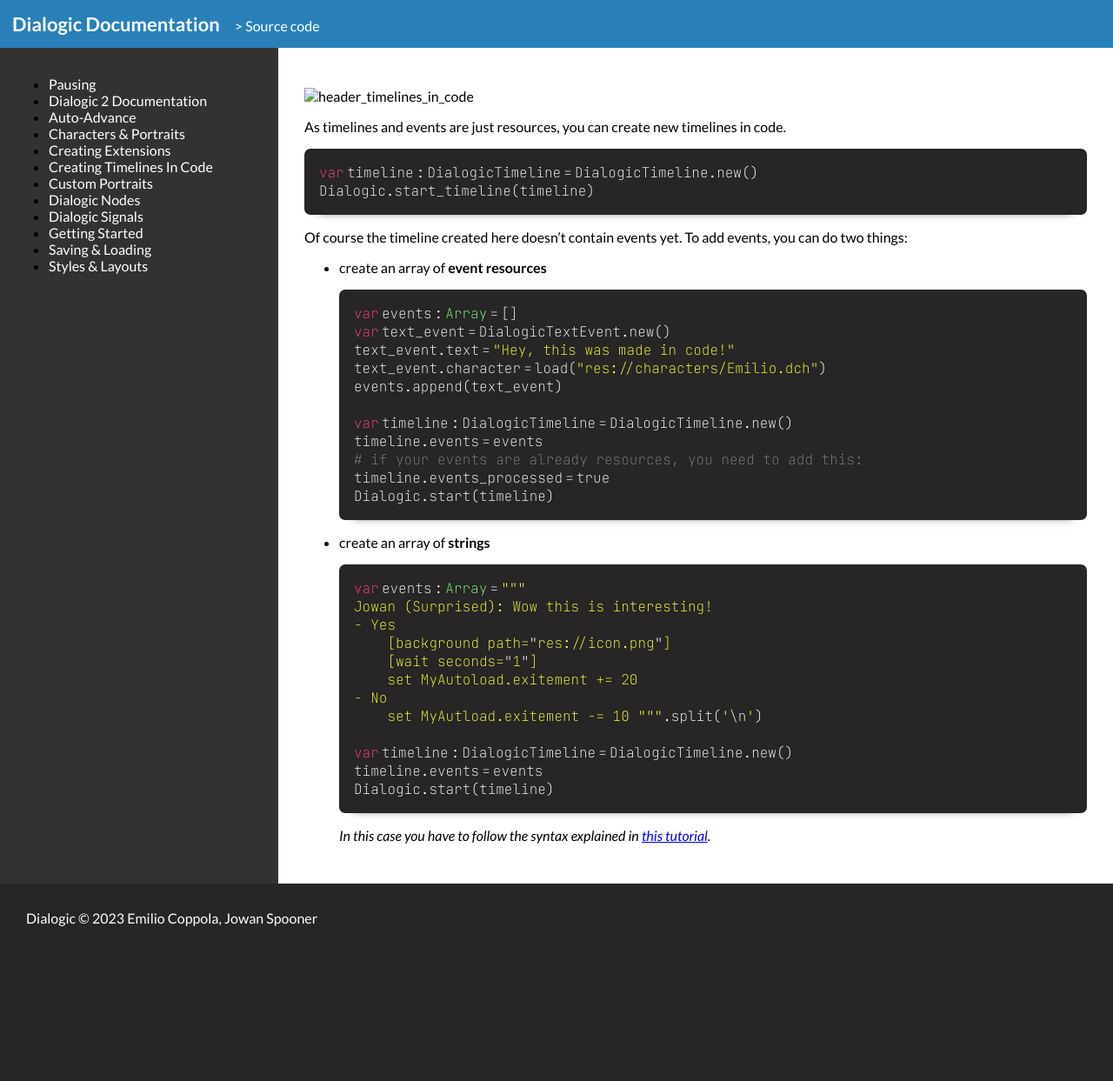
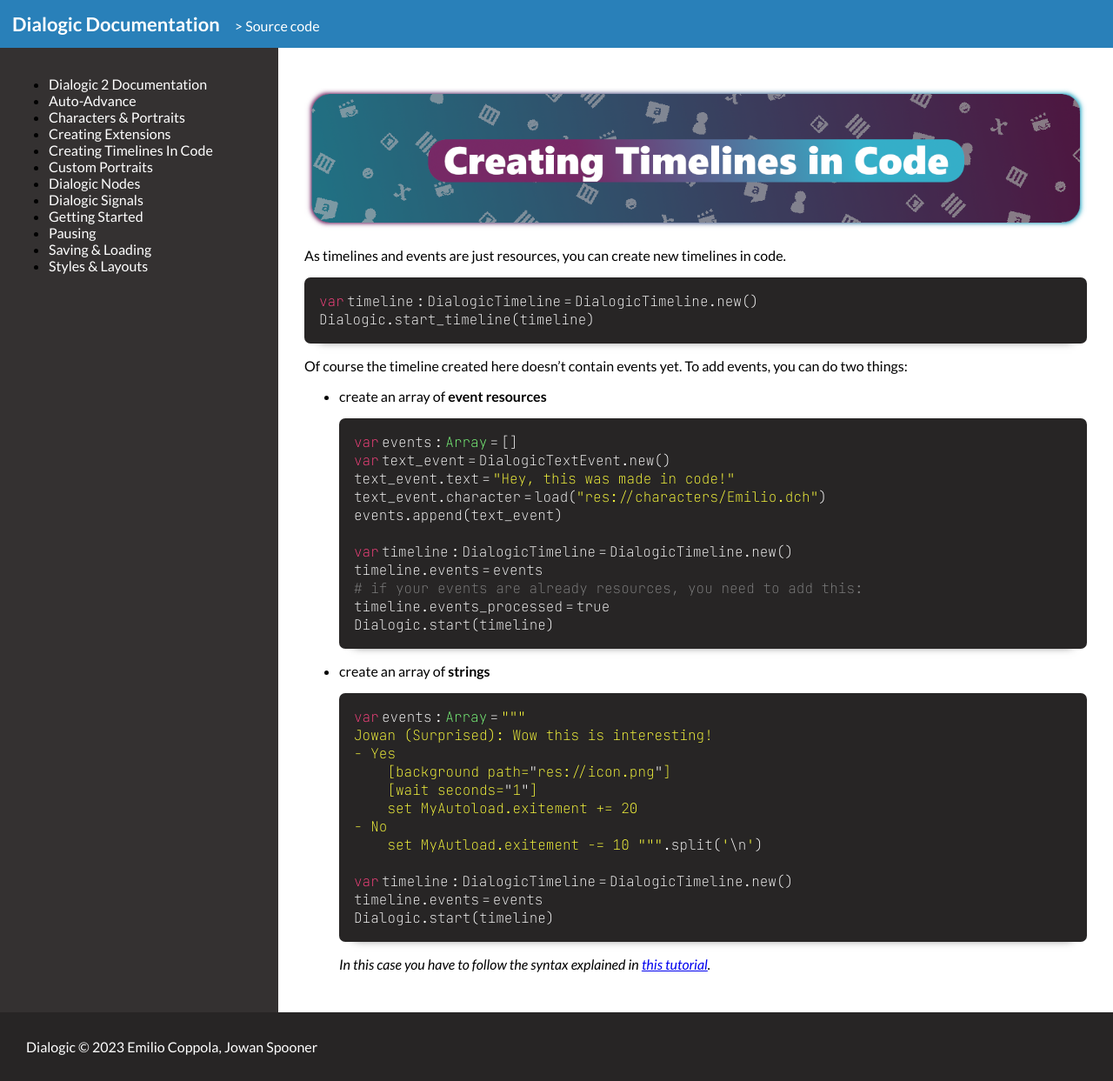
Before and after one commit to dialogic-godot/documentation, a Jekyll site: the page built from documentation/creating-timelines-in-code.md, in a window 1280 px wide. Shown: the whole page at 87% size. Built offline with Jekyll 4.4.1, drawn with Linux system fonts in a browser that asks for light colours; before the commit the page ends 1095 px from its top, so only the background shows below that.

Commit message:
Qol fixes (#7)

```diff
--- a/documentation/creating-timelines-in-code.md
+++ b/documentation/creating-timelines-in-code.md
@@ -2,7 +2,7 @@
 title: Creating Timelines In Code
 ---
 
-![header_timelines_in_code](/media/timelines_in_code.png)
+![header_timelines_in_code](/media/headers/timelines_in_code.png)
 
 As timelines and events are just resources, you can create new timelines in code.
 
```
Also changed, not shown: documentation/pausing.md (renamed from Documentation/Pausing.md).
